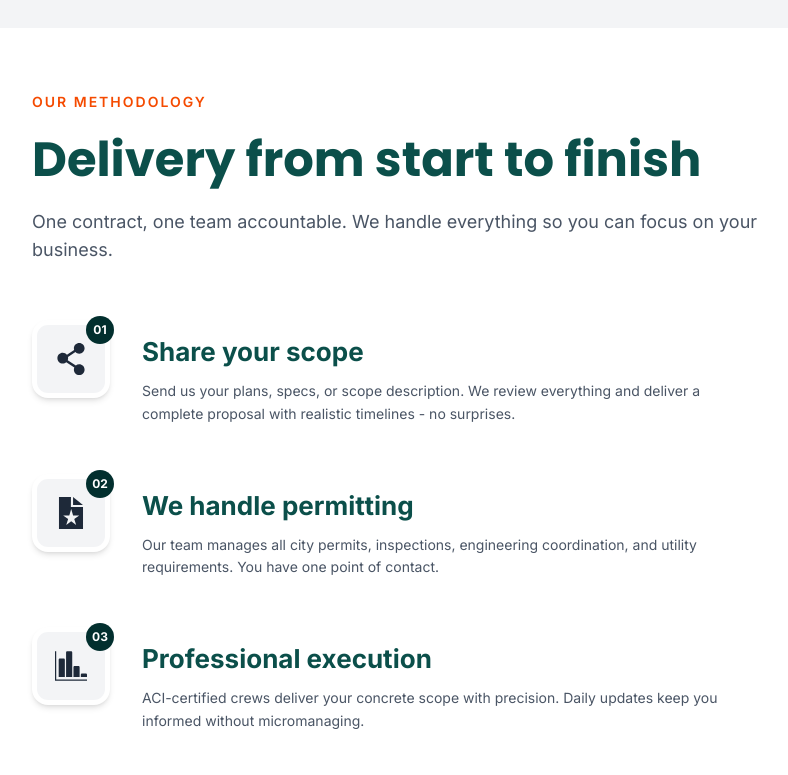
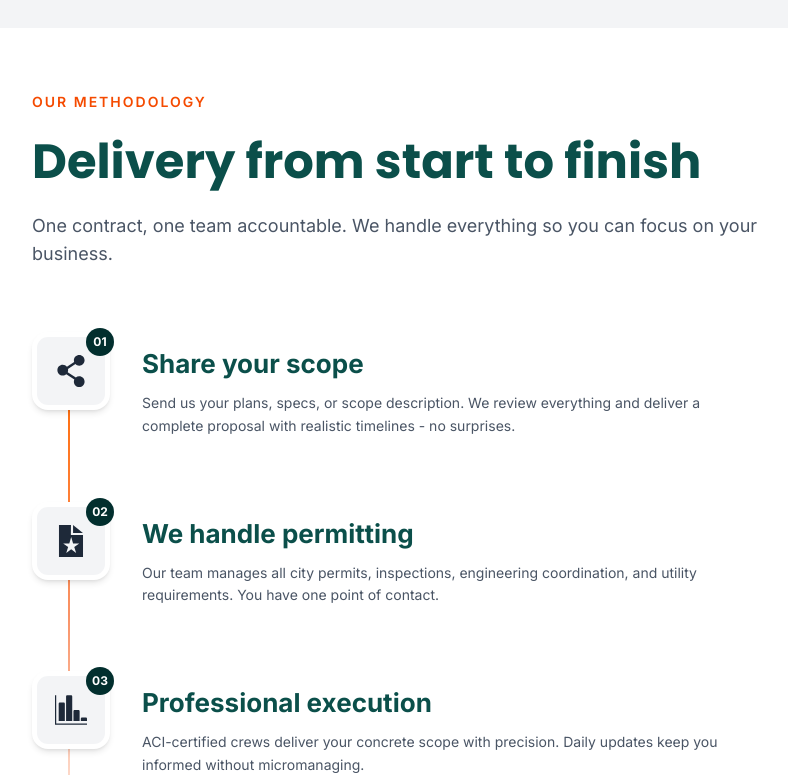
Before and after one commit to fahimurReza/site-template-gmbkingdom, a Next.js app: page / in a window 1280 px wide. Shown: the part 2560-3335 px from the top of the page, without its empty margins (40-828 px from the left). Built offline with nearby package versions, Linux system fonts and the light colour scheme.

Commit message:
(ui): methodology-line

```diff
--- a/app/(home)/components/methodology/Methodology.tsx
+++ b/app/(home)/components/methodology/Methodology.tsx
@@ -3,21 +3,30 @@ import { methodologies } from "@/data";
 
 const Methodology = () => {
   return (
-    <main className="base-padding py-12 sm:py-16">
+    <main className="base-padding py-12 sm:py-16 relative">
       <p className="text-sm font-semibold uppercase text-brand-orange mb-5 tracking-[2px]">
         Our Methodology
       </p>
-      <h1 className="text-5xl font-bold leading-14 text-brand-teal-light">
+      <h1 className="text-4xl sm:text-5xl font-bold leading-tight text-brand-teal-light">
         Delivery from start to finish
       </h1>
       <div className="flex justify-between">
-        <p className="text-lg text-brand-gray mt-5 max-w-3xl">
+        <p className="text-base sm:text-lg text-brand-gray mt-5 max-w-3xl">
           One contract, one team accountable. We handle everything so you can
           focus on your business.
         </p>
       </div>
-      <div>
-        <div className="mt-14 space-y-8 lg:space-y-12">
+
+      {/* Cards + connecting line */}
+      <div className="relative mt-12 sm:mt-14 lg:mt-16">
+        {/* Vertical connecting line – visible on mobile & desktop */}
+        <div
+          className={`absolute left-9 top-8 bottom-20 w-0.5
+            bg-linear-to-b from-brand-orange-light via-brand-orange/60 to-transparent
+            z-0 pointer-events-none`}
+        />
+
+        <div className="space-y-10 sm:space-y-12 lg:space-y-16 relative z-10">
           {methodologies.map((step, index) => (
             <MethodologyCard key={index} step={step} />
           ))}
```
